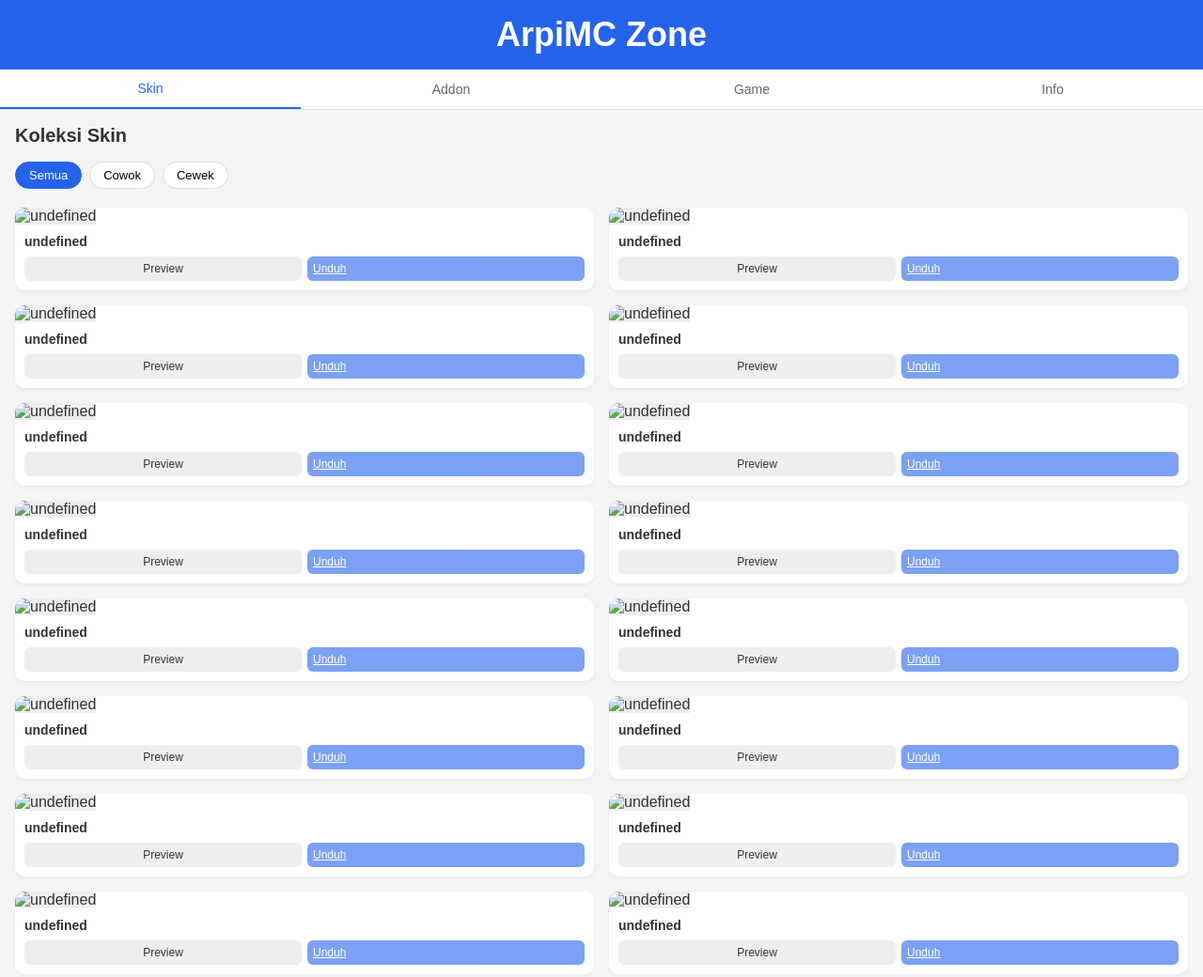
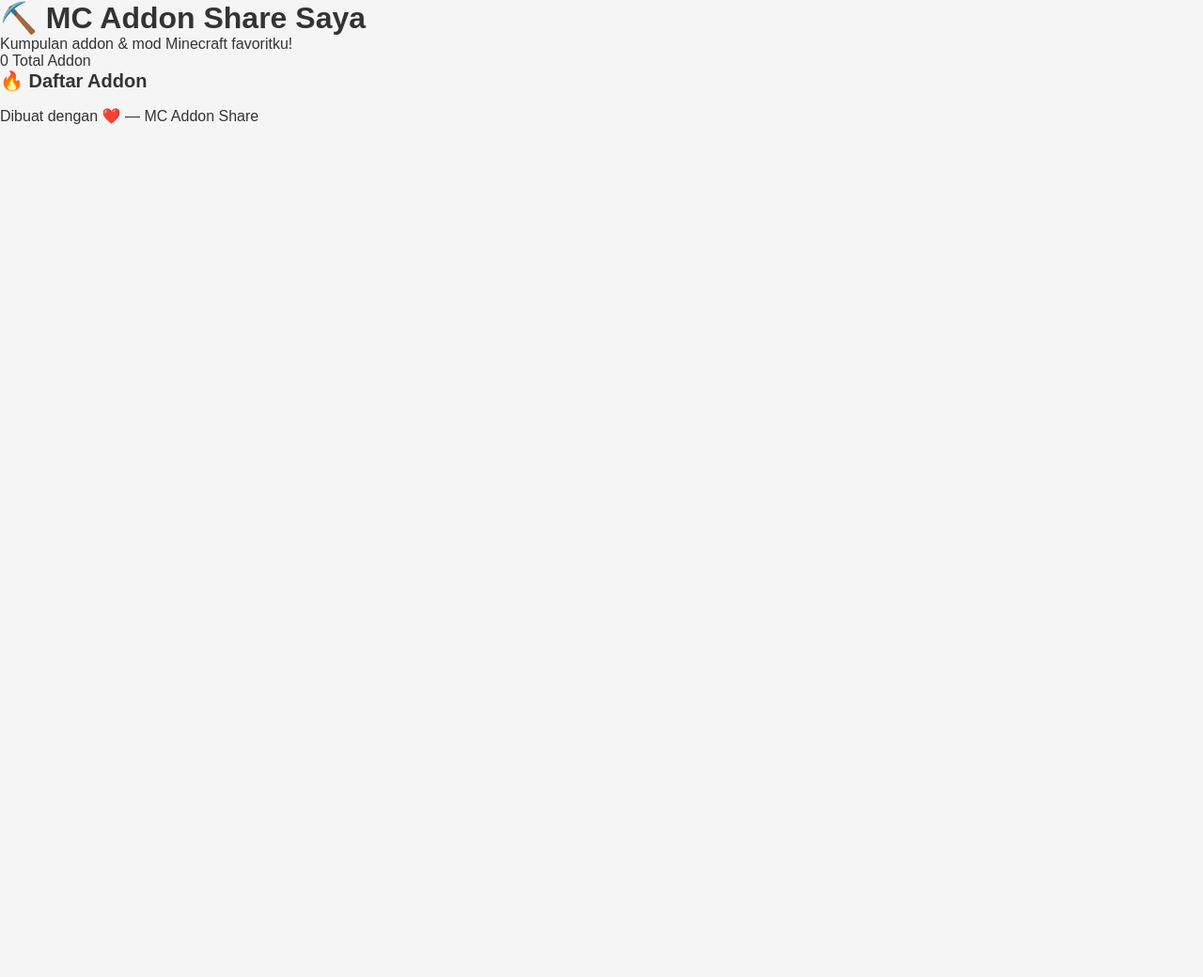
Before and after one commit to ppr942731-ship-it/arpimc_zone, a plain HTML site: page index.html in a window 1280 px wide. Shown: the top 1040 px of the page at 94% size. After the commit the page ends 800 px from the top, so only its background shows below. Drawn offline with Linux system fonts and the light colour scheme.

Commit message:
Revise index.html for title and content updates

```diff
--- a/index.html
+++ b/index.html
@@ -3,70 +3,30 @@
 <head>
   <meta charset="UTF-8">
   <meta name="viewport" content="width=device-width, initial-scale=1.0">
-    <title>ArpiMC Zone</title>
+  <title>MC Addon Saya 🎮</title>
   <link rel="stylesheet" href="style.css">
 </head>
 <body>
-<!-- HEADER -->
-<header class="header">
-    <h1>ArpiMC Zone</h1>
+
+  <header>
+    <h1>⛏️ MC Addon Share Saya</h1>
+    <p>Kumpulan addon & mod Minecraft favoritku!</p>
   </header>
 
-<!-- NAVIGASI -->
-<nav class="nav">
-    <button class="nav-btn active" data-page="skin">Skin</button>
-    <button class="nav-btn" data-page="addon">Addon</button>
-    <button class="nav-btn" data-page="game">Game</button>
-    <button class="nav-btn" data-page="info">Info</button>
-</nav>
+  <main>
+    <div class="stats">
+      <div><span id="total">0</span> Total Addon</div>
+    </div>
 
-<!-- KONTEN -->
-<main>
-    <!-- HALAMAN SKIN -->
-    <section id="skinPage" class="page active">
-        <h2>Koleksi Skin</h2>
-        <div class="filter">
-            <button class="filter-btn active" data-filter="semua">Semua</button>
-            <button class="filter-btn" data-filter="cowok">Cowok</button>
-            <button class="filter-btn" data-filter="cewek">Cewek</button>
+    <h2>🔥 Daftar Addon</h2>
+    <div id="daftar" class="grid">
+      <!-- Isi otomatis dari data.json -->
     </div>
-        <div class="grid" id="skinGrid">Memuat data...</div>
-    </section>
-
-    <!-- HALAMAN ADDON -->
-    <section id="addonPage" class="page">
-        <h2>Koleksi Addon</h2>
-        <div class="filter">
-            <button class="filter-btn active" data-filter="semua">Semua</button>
-            <button class="filter-btn" data-filter="addon">Addon</button>
-            <button class="filter-btn" data-filter="maps">Maps</button>
-        </div>
-        <div class="list" id="addonGrid">Memuat data...</div>
-    </section>
-
-    <!-- HALAMAN GAME -->
-    <section id="gamePage" class="page">
-        <h2>Mini Game</h2>
-        <div class="grid" id="gameGrid">Memuat data...</div>
-    </section>
-
-    <!-- HALAMAN INFO -->
-    <section id="infoPage" class="page">
-        <h2>Info</h2>
-        <div id="infoContent">Memuat data...</div>
-    </section>
   </main>
 
-<!-- MODAL PREVIEW -->
-<div id="previewModal" class="modal">
-    <div class="modal-content">
-        <span class="close" onclick="closeModal()">&times;</span>
-        <h3 id="modalTitle">Preview</h3>
-        <img id="modalImg" src="" alt="">
-        <p id="modalDesc"></p>
-        <a id="modalDownload" href="" target="_blank" class="download-btn">Unduh</a>
-    </div>
-</div>
+  <footer>
+    <p>Dibuat dengan ❤️ — MC Addon Share</p>
+  </footer>
 
   <script src="script.js"></script>
 </body>
```
Lines whose indentation alone changed are shown as unchanged.
